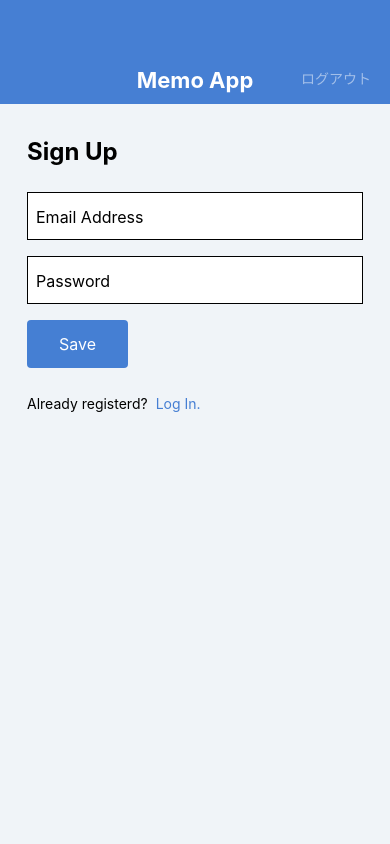
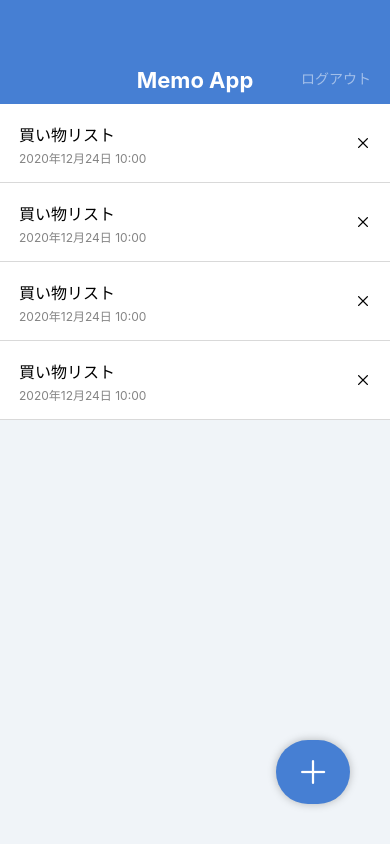
Before and after one commit to tktk2580/memoApp, a React Native app: screen / in a window 390 px wide. Built offline with nearby package versions, Linux system fonts and the light colour scheme.

Commit message:
Make components touchable

```diff
--- a/App.jsx
+++ b/App.jsx
@@ -1,19 +1,19 @@
 import React from 'react';
 
-// import MemoListScreen from './src/screens/MemoListScreen';
+import MemoListScreen from './src/screens/MemoListScreen';
 // import MemoDetailScreen from './src/screens/MemoDetailScreen';
 // import MemoEditScreen from './src/screens/MemoEditScreen';
 // import MemoCreateScreen from './src/screens/MemoCreateScreen';
 // import LoginScreen from './src/screens/LoginScreen';
-import SignupScreen from './src/screens/SignupScreen';
+// import SignupScreen from './src/screens/SignupScreen';
 
 export default function App() {
   return (
-    // <MemoListScreen />
+    <MemoListScreen />
     // <MemoDetailScreen />
     // <MemoEditScreen />
     // <MemoCreateScreen />
     // <LoginScreen />
-    <SignupScreen />
+    // <SignupScreen />
   );
 }
--- a/src/components/Button.jsx
+++ b/src/components/Button.jsx
@@ -1,15 +1,15 @@
 import React from 'react';
 import {
-  View, Text, StyleSheet,
+  TouchableOpacity, Text, StyleSheet,
 } from 'react-native';
 import { string } from 'prop-types';
 
 export default function Button(props) {
-  const { label } = props;
+  const { label, onPress } = props;
   return (
-    <View style={styles.buttonContainer}>
+    <TouchableOpacity style={styles.buttonContainer} onPress={onPress}>
       <Text style={styles.buttonLavel}>{ label }</Text>
-    </View>
+    </TouchableOpacity>
   );
 }
 
--- a/src/components/CircleButton.jsx
+++ b/src/components/CircleButton.jsx
@@ -1,24 +1,26 @@
 import React from 'react';
-import { View, StyleSheet } from 'react-native';
-import { string, shape } from 'prop-types';
+import { StyleSheet, TouchableOpacity } from 'react-native';
+import { string, shape, func } from 'prop-types';
 import { AntDesign } from '@expo/vector-icons';
 
 export default function CircleButton(props) {
-  const { style, name } = props;
+  const { style, name, onPress } = props;
   return (
-    <View style={[styles.circleButton, style]}>
+    <TouchableOpacity style={[styles.circleButton, style]} onPress={onPress}>
       <AntDesign name={name} size={32} color="white" />
-    </View>
+    </TouchableOpacity>
   );
 }
 
 CircleButton.propTypes = {
   style: shape(),
   name: string.isRequired,
+  onPress: func,
 };
 
 CircleButton.defaultProps = {
   style: null,
+  onPress: null,
 };
 
 const styles = StyleSheet.create({
--- a/src/components/MemoList.jsx
+++ b/src/components/MemoList.jsx
@@ -1,5 +1,7 @@
 import React from 'react';
-import { View, Text, StyleSheet } from 'react-native';
+import {
+  View, Text, StyleSheet, TouchableOpacity,
+} from 'react-native';
 import { AntDesign } from '@expo/vector-icons';
 
 export default function MemoList() {
@@ -10,36 +12,36 @@
           <Text style={styles.memoListItemTitle}>買い物リスト</Text>
           <Text style={styles.memoListItmeDate}>2020年12月24日 10:00</Text>
         </View>
-        <View>
+        <TouchableOpacity>
           <AntDesign name="close" size={16} color="black" />
-        </View>
+        </TouchableOpacity>
       </View>
       <View style={styles.memoListItem}>
         <View>
           <Text style={styles.memoListItemTitle}>買い物リスト</Text>
           <Text style={styles.memoListItmeDate}>2020年12月24日 10:00</Text>
         </View>
-        <View>
+        <TouchableOpacity>
           <AntDesign name="close" size={16} color="black" />
-        </View>
+        </TouchableOpacity>
       </View>
       <View style={styles.memoListItem}>
         <View>
           <Text style={styles.memoListItemTitle}>買い物リスト</Text>
           <Text style={styles.memoListItmeDate}>2020年12月24日 10:00</Text>
         </View>
-        <View>
+        <TouchableOpacity>
           <AntDesign name="close" size={16} color="black" />
-        </View>
+        </TouchableOpacity>
       </View>
       <View style={styles.memoListItem}>
         <View>
           <Text style={styles.memoListItemTitle}>買い物リスト</Text>
           <Text style={styles.memoListItmeDate}>2020年12月24日 10:00</Text>
         </View>
-        <View>
+        <TouchableOpacity>
           <AntDesign name="close" size={16} color="black" />
-        </View>
+        </TouchableOpacity>
       </View>
     </View>
   );
--- a/src/screens/LoginScreen.jsx
+++ b/src/screens/LoginScreen.jsx
@@ -1,6 +1,6 @@
 import React from 'react';
 import {
-  View, Text, StyleSheet,
+  View, Text, StyleSheet, TouchableOpacity,
 } from 'react-native';
 
 import AppBar from '../components/AppBar';
@@ -17,7 +17,9 @@
         <Button label="Submit" />
         <View style={styles.footer}>
           <Text style={styles.footerText}>Not Resiterd?</Text>
-          <Text style={styles.footerLink}>Sign up here!</Text>
+          <TouchableOpacity>
+            <Text style={styles.footerLink}>Sign up here!</Text>
+          </TouchableOpacity>
         </View>
       </View>
     </View>
--- a/src/screens/SignupScreen.jsx
+++ b/src/screens/SignupScreen.jsx
@@ -1,6 +1,6 @@
 import React from 'react';
 import {
-  View, Text, StyleSheet,
+  View, Text, StyleSheet, TouchableOpacity,
 } from 'react-native';
 
 import AppBar from '../components/AppBar';
@@ -14,10 +14,12 @@
         <Text style={styles.title}>Sign Up</Text>
         <Text style={styles.input}>Email Address</Text>
         <Text style={styles.input}>Password</Text>
-        <Button label="Save" />
+        <Button label="Submit" />
         <View style={styles.footer}>
           <Text style={styles.footerText}>Already registerd?</Text>
-          <Text style={styles.footerLink}>Log In.</Text>
+          <TouchableOpacity>
+            <Text style={styles.footerLink}>Log In.</Text>
+          </TouchableOpacity>
         </View>
       </View>
     </View>
```
